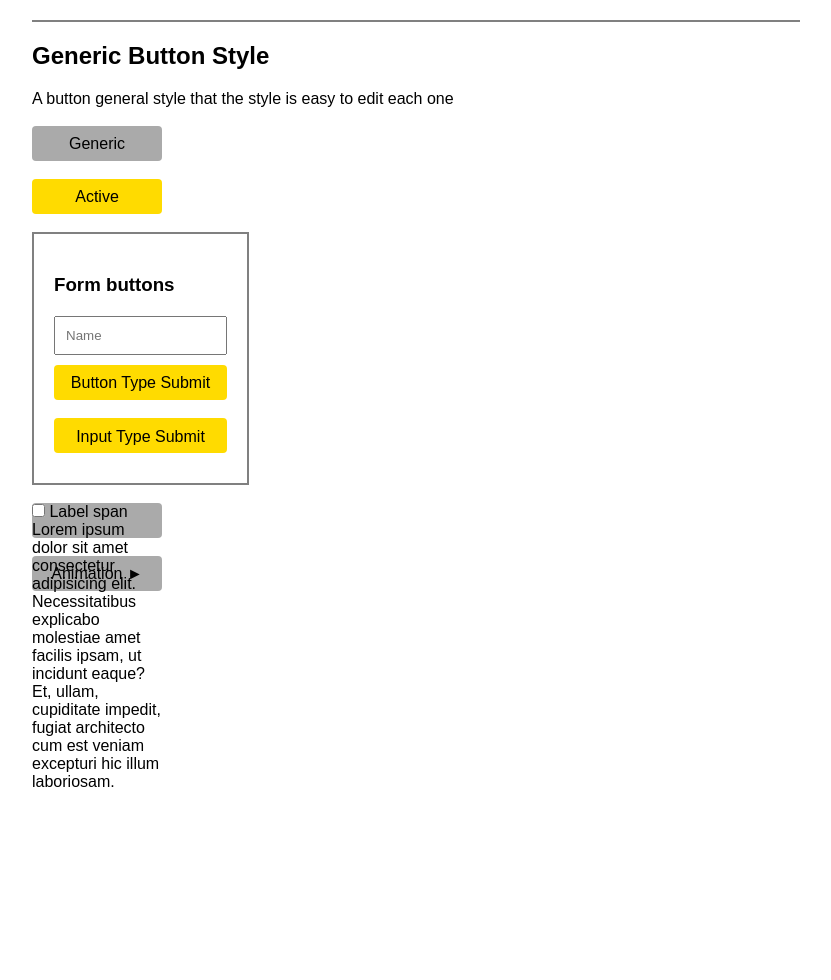
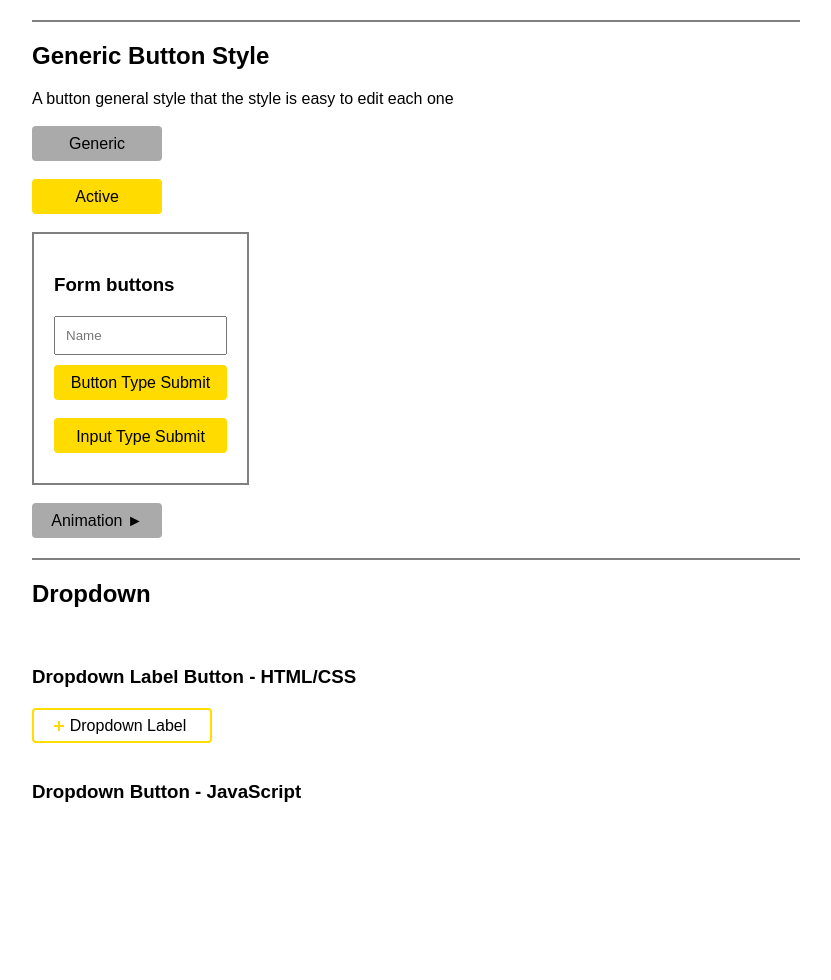
Before and after one commit to GustavoDias7/componentes, a plain HTML site: page index.html in a window 1280 px wide. Shown: the top 980 px of the page, without its empty margins (224-1055 px from the left). Drawn offline with Linux system fonts and the light colour scheme.

Commit message:
Organize elements

```diff
--- a/index.html
+++ b/index.html
@@ -8,6 +8,7 @@
     <link rel="stylesheet" href="./style.css" />
     <link rel="stylesheet" href="./carousel/carousel.css" />
     <link rel="stylesheet" href="./generic button/generic-button.css" />
+    <link rel="stylesheet" href="./dropdown/dropdown.css" />
   </head>
 
   <body>
@@ -45,11 +46,27 @@
         </form>
         <br />
 
-        <label class="button" for="checkbox-button">
-          <input type="checkbox" id="checkbox-button" />
-          <span class="label-text"> <span class="sign"></span>Label span </span>
+        <button class="button">
+          Animation <span class="arrow">&#9658;</span>
+        </button>
+      </div>
+    </section>
+
+    <section class="container-dropdowns">
+      <div class="container">
+        <div>
+          <h2>Dropdown</h2>
+          <br />
+        </div>
+
+        <h3>Dropdown Label Button - HTML/CSS</h3>
+        <label class="dropdown-lb" for="dropdown-lb">
+          <input type="checkbox" id="dropdown-lb" />
+          <span class="dropdown-name">
+            <span class="sign"></span>Dropdown Label
+          </span>
           <div class="dropdown-content">
-            <div class="dropdown-container">
+            <div class="dropdown-content-padding">
               <p>
                 Lorem ipsum dolor sit amet consectetur adipisicing elit.
                 Necessitatibus explicabo molestiae amet facilis ipsam, ut
@@ -61,9 +78,8 @@
         </label>
         <br />
 
-        <button class="button">
-          Animation <span class="arrow">&#9658;</span>
-        </button>
+        <h3>Dropdown Button - JavaScript</h3>
+
       </div>
     </section>
   </body>
```
